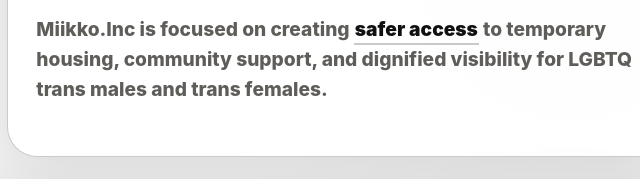
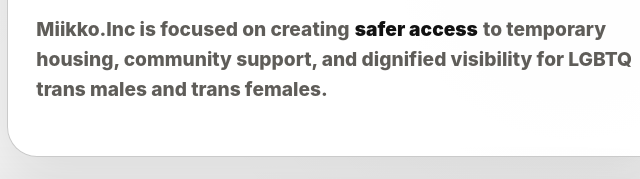
Before and after one commit to innergclaw/miikko-inc-demo, a plain HTML site: page index.html in a window 1280 px wide. Shown: the part 538-717 px from the top of the page, 529-1169 px from the left. Drawn offline with Linux system fonts and the light colour scheme.

Commit message:
Remove Miikko text underlines

```diff
--- a/index.html
+++ b/index.html
@@ -228,8 +228,7 @@
     .content-section strong {
       color: var(--text);
       font-weight: 950;
-      border-bottom: 2px solid var(--soft-line);
-      padding: 0 1px 2px;
+      padding: 0 1px;
     }
 
     .pride-banner {
```
